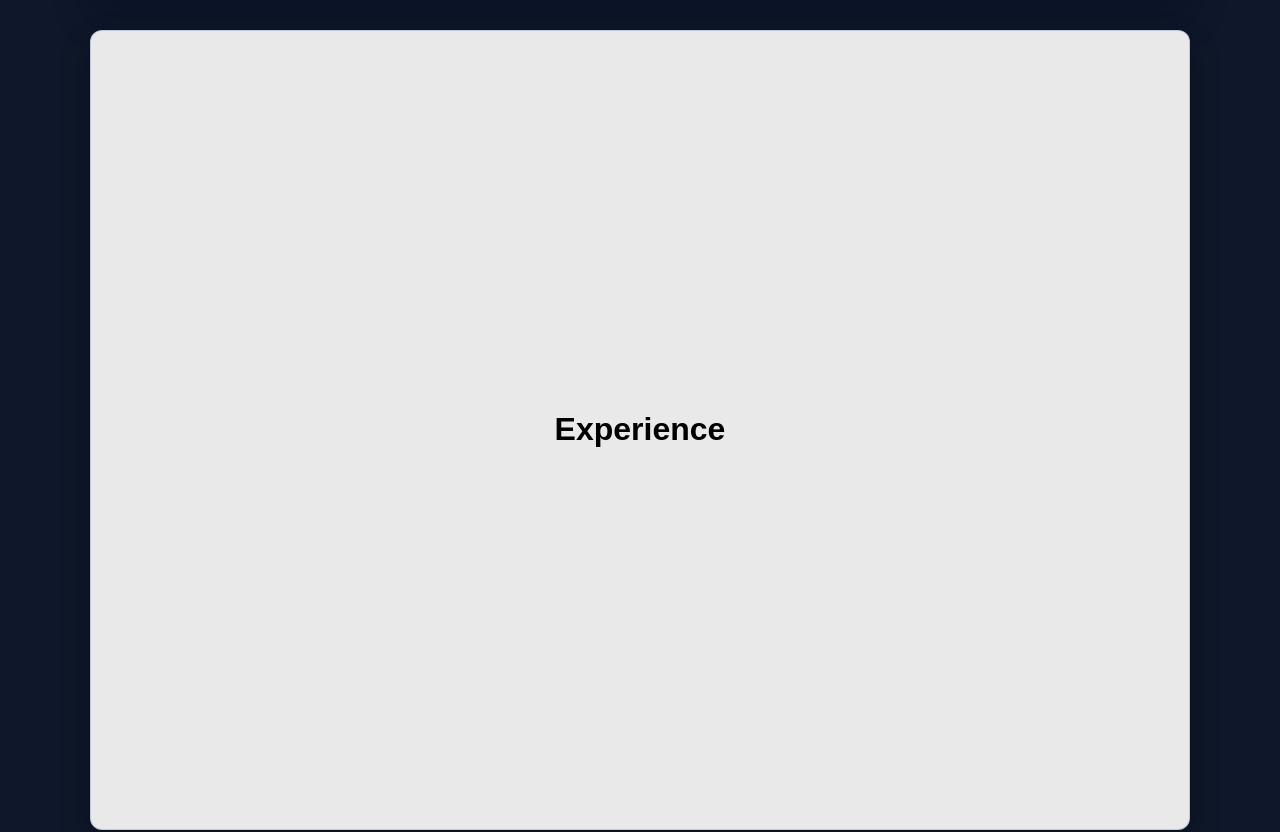
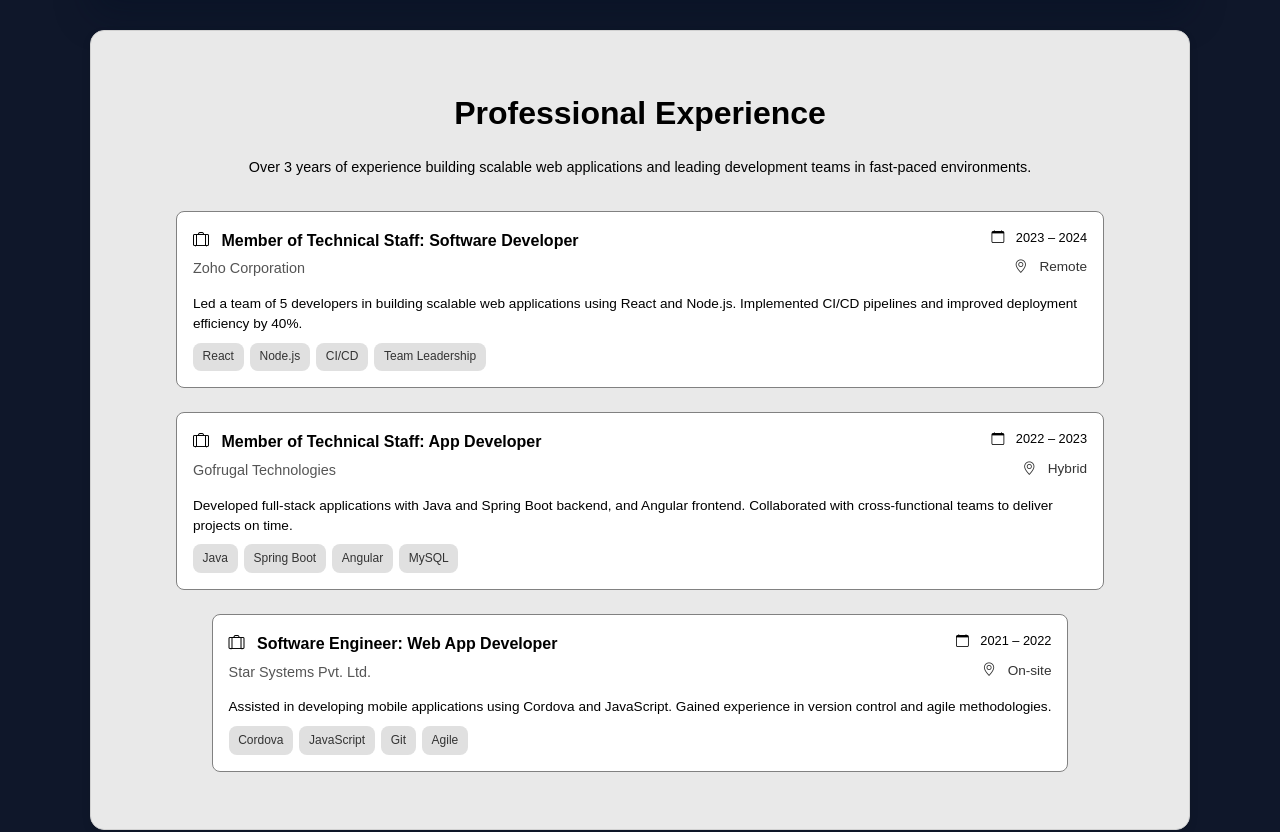
Before and after one commit to ShivaHariniB/portfolio, a React (Create React App) app: page / in a window 1280 px wide. Shown: the part 1714-2546 px from the top of the page. Built offline with nearby package versions, Linux system fonts and the light colour scheme.

Commit message:
Created Experience section

```diff
--- a/src/App.css
+++ b/src/App.css
@@ -26,10 +26,6 @@ section {
   background-color: #f4f4f4;
 }
 
-#experience {
-  background-color: #e9e9e9;
-}
-
 #projects {
   background-color: #f4f4f4;
 }
--- a/src/App.js
+++ b/src/App.js
@@ -2,6 +2,7 @@ import "./App.css";
 import Header from "./components/Header";
 import Hero from "./components/Hero";
 import Skills from "./components/Skills";
+import Experience from "./components/Experience";
 import Contact from "./components/Contact";
 
 function App() {
@@ -11,9 +12,7 @@ function App() {
       <main>
         <Hero />
         <Skills />
-        <section id="experience">
-          <h2>Experience</h2>
-        </section>
+        <Experience />
         <section id="projects">
           <h2>Projects</h2>
         </section>
--- /dev/null
+++ b/src/components/Experience.js
@@ -0,0 +1,70 @@
+import React from "react";
+import "../styles/Experience.css";
+
+const Experience = () => {
+  const experiences = [
+    {
+      jobTitle: "Member of Technical Staff: Software Developer",
+      company: "Zoho Corporation",
+      period: "2023 – 2024",
+      location: "Remote",
+      description:
+        "Led a team of 5 developers in building scalable web applications using React and Node.js. Implemented CI/CD pipelines and improved deployment efficiency by 40%.",
+      skills: ["React", "Node.js", "CI/CD", "Team Leadership"],
+    },
+    {
+      jobTitle: "Member of Technical Staff: App Developer",
+      company: "Gofrugal Technologies",
+      period: "2022 – 2023",
+      location: "Hybrid",
+      description:
+        "Developed full-stack applications with Java and Spring Boot backend, and Angular frontend. Collaborated with cross-functional teams to deliver projects on time.",
+      skills: ["Java", "Spring Boot", "Angular", "MySQL"],
+    },
+    {
+      jobTitle: "Software Engineer: Web App Developer",
+      company: "Star Systems Pvt. Ltd.",
+      period: "2021 – 2022",
+      location: "On-site",
+      description:
+        "Assisted in developing mobile applications using Cordova and JavaScript. Gained experience in version control and agile methodologies.",
+      skills: ["Cordova", "JavaScript", "Git", "Agile"],
+    },
+  ];
+
+  return (
+    <section id="experience" className="experience-section">
+      <h2>Professional Experience</h2>
+      <p className="experience-subtitle">
+        Over 3 years of experience building scalable web applications and
+        leading development teams in fast-paced environments.
+      </p>
+      <div className="experience-container">
+        {experiences.map((exp, index) => (
+          <div key={index} className="experience-box">
+            <div className="experience-header">
+              <div className="experience-left">
+                <h3><i className="bi bi-suitcase-lg"></i> {exp.jobTitle}</h3>
+                <p className="company">{exp.company}</p>
+              </div>
+              <div className="experience-right">
+                <p className="period"><i className="bi bi-calendar"></i> {exp.period}</p>
+                <p className="location"><i className="bi bi-geo-alt"></i> {exp.location}</p>
+              </div>
+            </div>
+            <p className="description">{exp.description}</p>
+            <div className="experience-skills">
+              {exp.skills.map((skill, idx) => (
+                <span key={idx} className="skill-button">
+                  {skill}
+                </span>
+              ))}
+            </div>
+          </div>
+        ))}
+      </div>
+    </section>
+  );
+};
+
+export default Experience;
--- a/src/components/Skills.js
+++ b/src/components/Skills.js
@@ -5,6 +5,10 @@ const Skills = () => {
   return (
     <section id="skills" className="skills-section">
       <h2>Technical skills</h2>
+      <p>
+        Comprehensive expertise across modern development stack with focus on
+        scalable web applications and DevOps practices.
+      </p>
       <div className="skills-grid">
         <div className="skill-box">
           <h3>
--- /dev/null
+++ b/src/styles/Experience.css
@@ -0,0 +1,113 @@
+.experience-section {
+  background-color: #e9e9e9;
+  padding: 3rem 2rem;
+  border-radius: 14px;
+  border: 1px solid #d1d1d1;
+  box-shadow: 0 4px 8px rgba(0, 0, 0, 0.1);
+}
+
+.experience-section h2 {
+  color: #000000;
+  font-size: 2rem;
+  margin-bottom: 1rem;
+  text-align: center;
+}
+
+.experience-subtitle {
+  color: #000000;
+  font-size: 0.9rem;
+  text-align: center;
+  margin-bottom: 2rem;
+  line-height: 1.6;
+}
+
+.experience-container {
+  display: flex;
+  flex-direction: column;
+  gap: 1.5rem;
+}
+
+.experience-box {
+  border: 1px solid #818181;
+  border-radius: 8px;
+  padding: 1rem;
+  background-color: #ffffff;
+  max-width: 90%;
+  margin: 0 auto;
+}
+
+.experience-header {
+  display: flex;
+  justify-content: space-between;
+  align-items: flex-start;
+  margin-bottom: 0.5rem;
+}
+
+.experience-left h3 {
+  margin: 0;
+  font-size: 1rem;
+  color: #000000;
+  font-weight: 600;
+}
+
+.company {
+  margin: 0.25rem 0 0 0;
+  font-size: 0.9rem;
+  color: #555555;
+}
+
+.experience-right {
+  text-align: right;
+}
+
+.doj,
+.period {
+  margin: 0;
+  font-size: 0.8rem;
+  color: #000000;
+  font-weight: 500;
+}
+
+.location {
+  margin: 0.5rem 0;
+  font-size: 0.85rem;
+  color: #333333;
+  font-weight: 500;
+}
+
+.description {
+  margin: 0.5rem 0;
+  font-size: 0.85rem;
+  color: #000000;
+  line-height: 1.5;
+}
+
+.experience-skills {
+  display: flex;
+  flex-wrap: wrap;
+  gap: 0.4rem;
+  margin-top: 0.5rem;
+}
+
+.skill-button {
+  background-color: #e0e0e0;
+  color: #333;
+  border-radius: 8px;
+  padding: 0.3rem 0.6rem;
+  font-size: 0.75rem;
+  font-weight: 500;
+}
+
+@media (max-width: 900px) {
+  .experience-container {
+    gap: 1rem;
+  }
+}
+
+.experience-left h3 i {
+  margin-right: 0.5rem;
+}
+
+.experience-right p i {
+  margin-right: 0.5rem;
+}
--- a/src/styles/Hero.css
+++ b/src/styles/Hero.css
@@ -57,7 +57,7 @@
 .hero h1 .name-line {
   display: block;
   font-size: 2.2rem;
-  font-weight: 700;
+  font-weight: 600;
 }
 
 .hero-subtitle {
@@ -83,7 +83,7 @@
 .btn {
   padding: 0.5rem 1rem;
   border-radius: 8px;
-  font-weight: 600;
+  font-weight: 500;
   text-decoration: none;
   display: inline-flex;
   align-items: center;
```
